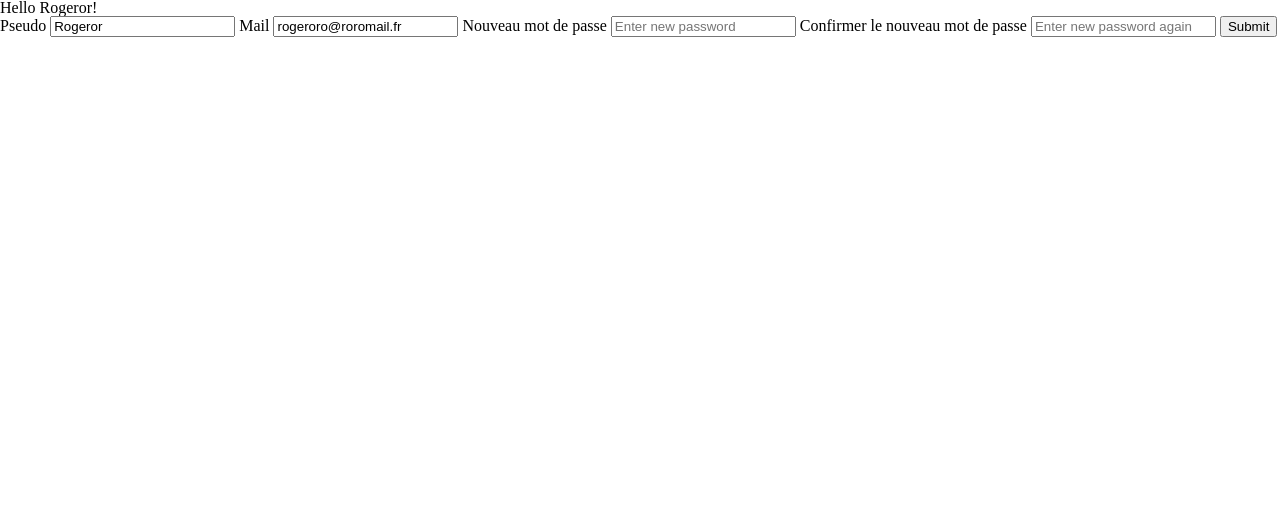
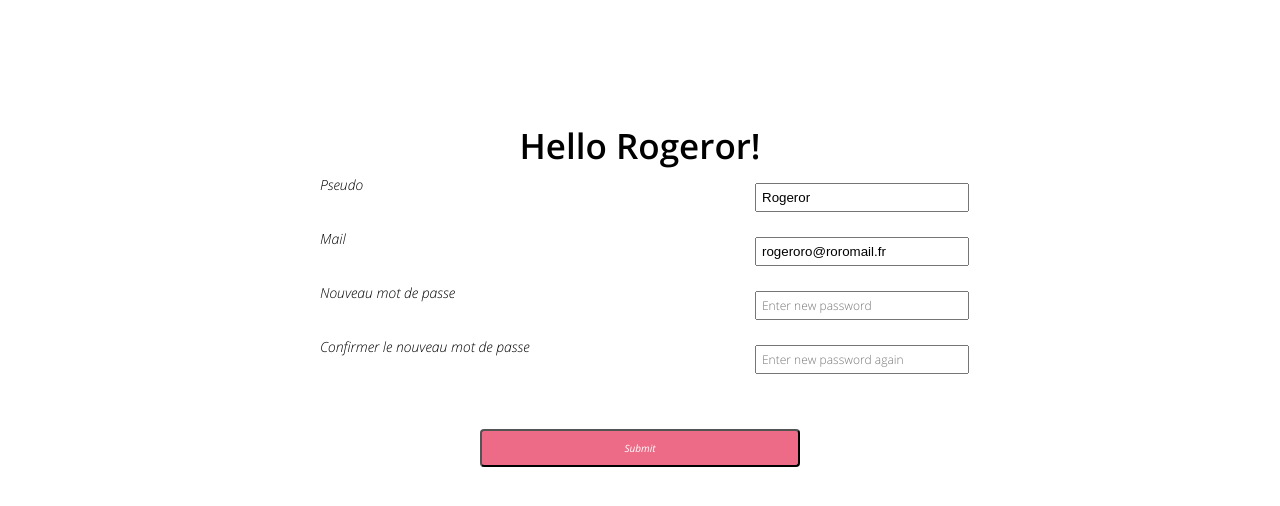
Before and after one commit to Paulehair/FestiGet, a PHP site: page /edit.php in a window 1280 px wide. Shown: the part 80-586 px from the top of the page. Run offline with PHP 8.4, Linux system fonts and the light colour scheme; a user stored in the database is signed in; data comes from the database, SQL or seed files in the repository.

Commit message:
styling whole site

```diff
--- /dev/null
+++ b/assets/css/edit.css
@@ -0,0 +1,58 @@
+.center {
+    height:85vh;
+    margin:0 auto;
+}
+
+.form {
+    width: 50%;
+    margin: 0 auto;
+    padding-top: 10%;
+}
+
+.table {
+    width: 100%;
+}
+
+.title {
+    text-align: center;
+    font-family: OpenSans-SemiBold;
+    font-size: 35px;
+}
+
+.cont {
+    display: flex;
+    justify-content: space-between;
+    margin-top: 15px;
+}
+
+.label {
+    font-family: OpenSans-LightItalic;
+    font-size: 14px;
+}
+
+.input {
+    padding: 5px;
+    width: 200px;
+}
+
+.input::placeholder {
+    font-family: OpenSans-Light;
+    font-size: 12px;
+}
+
+.submit {
+    justify-content: center;
+    margin-top: 50px;
+    cursor: pointer;
+}
+
+.button {
+    width: 50%;
+    padding: 10px;
+    border-radius: 4px;
+    font-family: "OpenSans-Italic";
+    font-size: 10px;
+    color: #fff;
+    background-color: #ED6B86;
+    border-radius: 4px;
+}
--- a/assets/css/form.css
+++ b/assets/css/form.css
@@ -1,12 +1,12 @@
 .center {
-    height:100vh;
+    height:85vh;
     margin:0 auto;
 }
 
 .form {
     width: 50%;
     margin: 0 auto;
-    padding-top: 20%;
+    padding-top: 10%;
 }
 
 .table {
--- a/edit.php
+++ b/edit.php
@@ -82,18 +82,51 @@ if (isset($_SESSION['id'])) {
             </div>
         </div>
     </div>
-    <div>
-        <h2>Hello <?=$row['pseudo']?>!</h2>
-        <form method="POST" action="">
-            <label for="newPseudo">Pseudo</label>
-            <input type="text" name="newPseudo" placeholder="Enter new pseudo" value="<?= $row['pseudo'] ?>">
-            <label for="newMail">Mail</label>
-            <input type="text" name="newMail" placeholder="Enter new mail" value="<?= $row['mail'] ?>">
-            <label for="newMdp">Nouveau mot de passe</label>
-            <input type="password" name="newMdp" placeholder="Enter new password" value="">
-            <label for="newPseudo">Confirmer le nouveau mot de passe</label>
-            <input type="password" name="newMdp2" placeholder="Enter new password again" value="">
-            <input type="submit" name="confirm" placeholder="Confirm changes">
+    <div class="container">
+        <form class="form" method="POST" action="">
+            <table class="table">
+                <h2 class="title">Hello <?=$row['pseudo']?>!</h2>
+
+                <div class="cont">
+                    <div class="label">
+                        <label class="label" for="newPseudo">Pseudo</label>
+                    </div>
+                    <div class="input">
+                        <input class="input" type="text" name="newPseudo" placeholder="Enter new pseudo" value="<?= $row['pseudo'] ?>">
+                    </div>
+                </div>
+
+                <div class="cont">
+                    <div class="label">
+                        <label class="label" for="newMail">Mail</label>
+                    </div>
+                    <div class="input">
+                        <input class="input" type="text" name="newMail" placeholder="Enter new mail" value="<?= $row['mail'] ?>">
+                    </div>
+                </div>
+
+                <div class="cont">
+                    <div class="label">
+                        <label class="label" for="newMdp">Nouveau mot de passe</label>
+                    </div>
+                    <div class="input">
+                        <input class="input" type="password" name="newMdp" placeholder="Enter new password" value="">
+                    </div>
+                </div>
+
+                <div class="cont">
+                    <div class="label">
+                        <label class="label" for="newPseudo">Confirmer le nouveau mot de passe</label>
+                    </div>
+                    <div class="input">
+                        <input class="input" type="password" name="newMdp2" placeholder="Enter new password again" value="">
+                    </div>
+                </div>
+                <div class="cont submit">
+                    <input class="button" type="submit" name="confirm" placeholder="Confirm changes">
+                </div>
+            </table>
+
         </form>
     </div>
     </body>
--- a/product.php
+++ b/product.php
@@ -51,7 +51,7 @@ if (!isset($index)) {
         <link rel="stylesheet" href="assets/css/reset.css">
         <link rel="stylesheet" href="assets/css/font-face.css">
         <link rel="stylesheet" href="assets/css/header.css">
-        <link rel="stylesheet" href="assets/css/profile.css">
+        <link rel="stylesheet" href="assets/css/product.css">
     </head>
     <body>
          <header class="header">
```
Also changed, not shown: form.php (+5 -5 lines).
